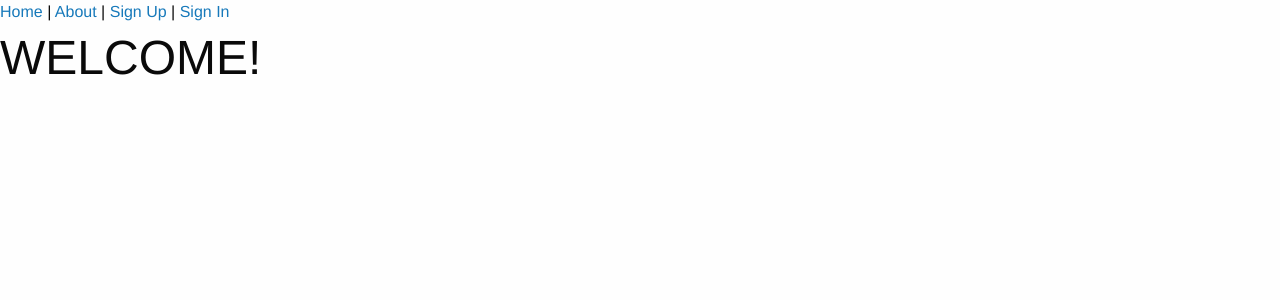
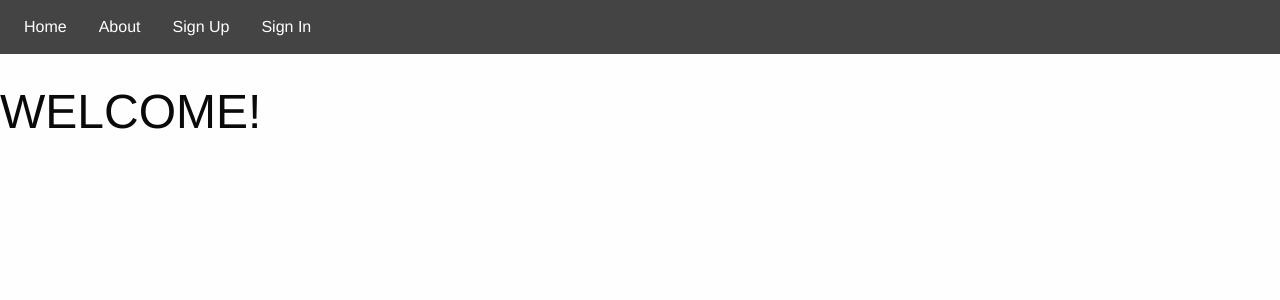
Before and after one commit to aniceto-jolela/django-crud, a Django app: template crud/users/templates/users/home.html in a window 1280 px wide. Shown: the top 300 px of the page. Run offline with Django 5.2, Linux system fonts and the light colour scheme; the template is opened without the code that fills it, so the values that code supplies are empty; some libraries are stand-ins or nearby versions.

Commit message:
add menu

```diff
--- /dev/null
+++ b/crud/users/static/users/style.css
@@ -0,0 +1,51 @@
+.no-js .top-bar {
+  display: none;
+}
+
+@media screen and (min-width: 40em) {
+  .no-js .top-bar {
+    display: block;
+  }
+
+  .no-js .title-bar {
+    display: none;
+  }
+}
+
+
+.top-bar{
+    background-color: #444; /* Replace with your desired color */
+}
+
+
+/* Change background color of dropdown items */
+.dropdown.menu {
+    background-color: #444; /* Replace with your desired color for dropdowns */
+}
+
+/* Change text color for better contrast */
+.top-bar a {
+    color: #ffffff; /* Change link color to white for better visibility */
+}
+
+.dropdown.menu li a {
+    color: #ffffff; /* Change dropdown link color to white */
+}
+
+/* Optional: Change hover state colors */
+.dropdown.menu li a:hover {
+    background-color: #555; /* Background color on hover */
+    color: #ffffff; /* Text color on hover */
+}
+
+.avatar-circle{
+    background: red;
+    margin: -5px;
+
+}
+.avatar{
+    width: 2em;
+    height: 2em;
+    border-radius: 100px;
+
+}
--- a/crud/users/templates/users/base.html
+++ b/crud/users/templates/users/base.html
@@ -1,7 +1,9 @@
-<!DOCTYPE html>
-<html lang="en">
+<!doctype html>
+<html class="no-js" lang="en">
   <head>
-    <meta charset="UTF-8">
+    <meta charset="utf-8" />
+    <meta http-equiv="x-ua-compatible" content="ie=edge">
+    <meta name="viewport" content="width=device-width, initial-scale=1.0" />
     {% if title %}
         <title>{{title}}</title>
     {% else %}
@@ -9,28 +11,61 @@
     {% endif %}
     <!-- Compressed CSS -->
     <link rel="stylesheet" href="https://cdn.jsdelivr.net/npm/foundation-sites@6.9.0/dist/css/foundation.min.css" crossorigin="anonymous">
+    <!-- Include Motion UI -->
+    <link rel="stylesheet" href="https://cdn.jsdelivr.net/npm/motion-ui@1.2.3/dist/motion-ui.min.css" />
+      {% load static %}
+        <!-- My custom CSS -->
+      <link rel="stylesheet" href="{% static 'users/style.css' %}" >
   </head>
 <body>
-    <div>
-            <a href="{% url 'home' %}">Home</a> |
-            <a href="{% url 'about' %}">About</a> |
+
+
+    <div class="title-bar" data-responsive-toggle="main-nav" data-hide-for="medium">
+    <button class="menu-icon" type="button" data-toggle></button>
+    <div class="title-bar-title">Menu</div>
+    </div>
+
+    <div class="top-bar" id="main-nav" data-animate="hinge-in-from-top spin-out">
+      <div class="top-bar-left">
+        <ul class="dropdown menu" data-dropdown-menu>
+
+          <li><a href="{% url 'home' %}">Home</a></li>
+          <li><a href="{% url 'about' %}">About</a></li>
           {% if user.is_authenticated %}
-            <a href="{% url 'profile' %}">Profile</a> |
-            <a href="{% url 'users' %}">Users</a> |
-            <a href="{% url 'management' %}">Management</a> |
+              <li><a href="{% url 'profile' %}">Profile</a></li>
+              <li><a href="{% url 'users' %}">Users</a></li>
+              <li><a href="{% url 'management' %}">Management</a></li>
+              <li  class="menu-text">
                   <form method="POST" action="{% url 'logout' %}">
                       {% csrf_token %}
-                <button type="submit">Sign Out</button>
+                      <button class="clear" type="submit">Sign Out</button>
                   </form>
+              </li>
+               <li class="menu-text">
+                <div class="avatar-circle">
+                  <img class="avatar" src={{user.profile.image.url}} alt="User" />
+                </div>
+              </li>
           {% else %}
-            <a href="{% url 'register' %}">Sign Up</a> |
-            <a href="{% url 'login' %}">Sign In</a>
+              <li><a href="{% url 'register' %}">Sign Up</a></li>
+              <li><a href="{% url 'login' %}">Sign In</a></li>
           {% endif %}
+
+        </ul>
+      </div>
+    </div>
+
+    <div>
 
         {% block content %}{% endblock %}
     </div>
 
     <!-- Compressed JavaScript -->
+    <script src="https://cdn.jsdelivr.net/npm/jquery@3.6.0/dist/jquery.min.js"></script> <!-- Ensure jQuery is loaded -->
     <script src="https://cdn.jsdelivr.net/npm/foundation-sites@6.9.0/dist/js/foundation.min.js" crossorigin="anonymous"></script>
+    <!-- Include additional Foundation JS components -->
+    <script>
+        $(document).foundation(); // Initialize Foundation
+    </script>
 </body>
 </html>
```
Lines whose indentation alone changed are shown as unchanged.
